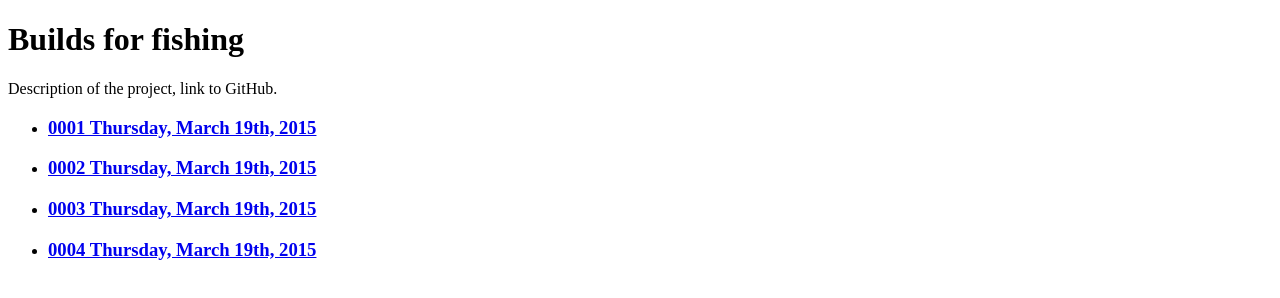
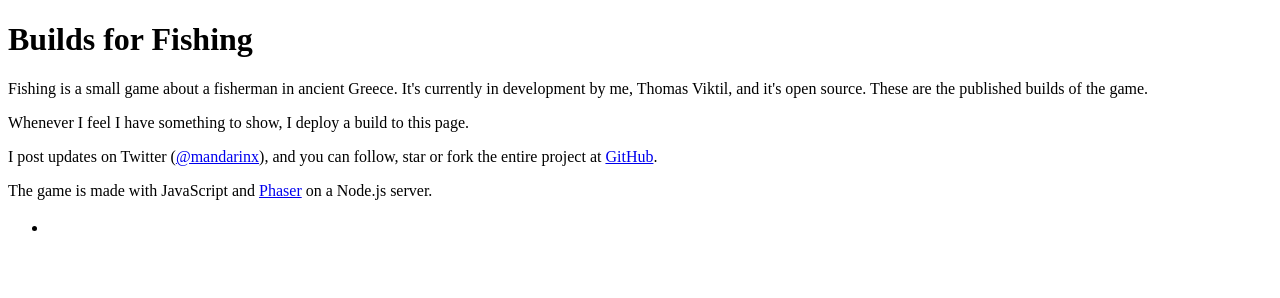
Before and after one commit to mandarinx/fishing, a plain HTML site: page index.html in a window 1280 px wide. Drawn offline with Linux system fonts and the light colour scheme.

Commit message:
Updated description

```diff
--- a/index.html
+++ b/index.html
@@ -3,21 +3,18 @@
     <head>
         <title>Fishing builds</title>
         <link rel="stylesheet" type="text/css" href="style.css">
-        <!-- OG tags? -->
     </head>
 
     <body>
-        <h1>Builds for fishing</h1>
-        <p>Description of the project, link to GitHub.</p>
+        <h1>Builds for Fishing</h1>
+        <p>Fishing is a small game about a fisherman in ancient Greece. It's currently in development by me, Thomas Viktil, and it's open source. These are the published builds of the game.</p>
+        <p>Whenever I feel I have something to show, I deploy a build to this page.</p>
+        <p>I post updates on Twitter (<a href="https://twitter.com/mandarinx">@mandarinx</a>), and you can follow, star or fork the entire project at <a href="https://github.com/mandarinx/fishing">GitHub</a>.</p>
+        <p>The game is made with JavaScript and <a href="http://phaser.io">Phaser</a> on a Node.js server.</p>
         <ul>
             <li>
-                <h3 id="0001"><a href="http://mandarinx.github.io/fishing/builds/build_0001">0001 Thursday, March 19th, 2015</a></h3>
-            </li><li>
-                <h3 id="0002"><a href="http://mandarinx.github.io/fishing/builds/build_0002">0002 Thursday, March 19th, 2015</a></h3>
-            </li><li>
-                <h3 id="0003"><a href="http://mandarinx.github.io/fishing/builds/build_0003">0003 Thursday, March 19th, 2015</a></h3>
-            </li><li>
-                <h3 id="0004"><a href="http://mandarinx.github.io/fishing/builds/build_0004">0004 Thursday, March 19th, 2015</a></h3>
-            </li></ul>
+                <h3 id=""><a href=""></a></h3>
+            </li>
+        </ul>
     </body>
 </html>
```
